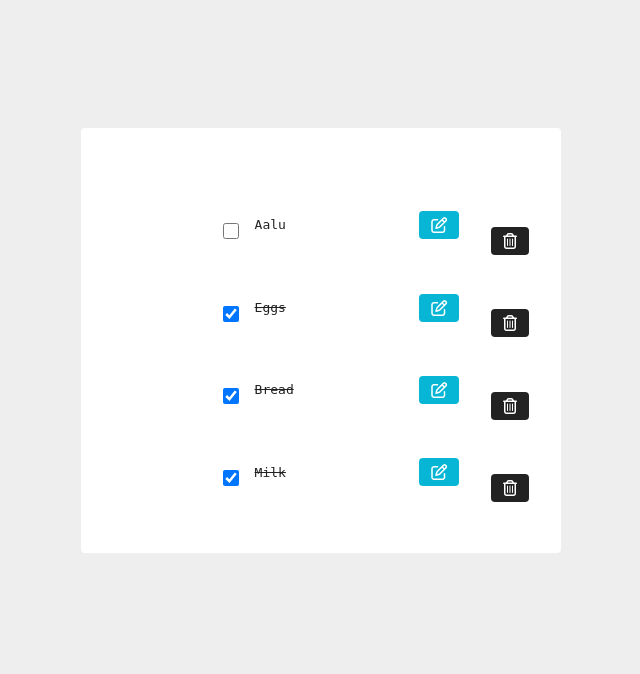
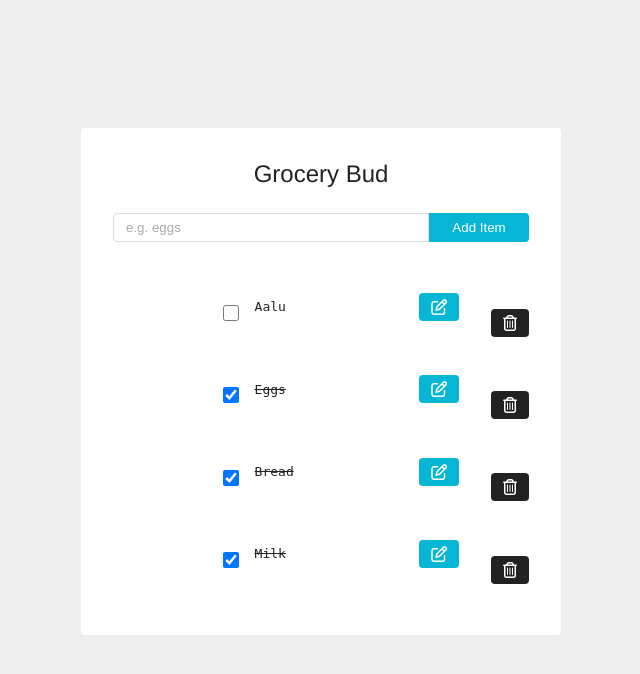
Before and after one commit to homrajbhandari/crud-with-django, a Django app: page / in a window 1280 px wide. Shown: the top 674 px of the page, without its empty margins (319-959 px from the left). Run offline with Django 5.2, Linux system fonts and the light colour scheme; data comes from the database, SQL or seed files in the repository; both versions use the stored data as it was after the commit.

Commit message:
Add new grocery items to the list

```diff
--- /dev/null
+++ b/djangocrud/grocery/static/grocery/css/form.css
@@ -0,0 +1,40 @@
+form h2 {
+  text-align: center;
+  margin-bottom: 1.5rem;
+  text-transform: capitalize;
+  font-weight: normal;
+}
+
+.form-control {
+  display: grid;
+  grid-template-columns: 1fr 100px;
+}
+
+.form-input {
+  width: 100%;
+  padding: 0.375rem 0.75rem;
+  border-radius: 0;
+  border-top-left-radius: 0.25rem;
+  border-bottom-left-radius: 0.25rem;
+  border: 1px solid #ddd;
+}
+
+.form-input::placeholder {
+  color: #aaa;
+}
+
+.form-control .btn {
+  cursor: pointer;
+  color: #fff;
+  background: #06b6d4;
+  border: transparent;
+  border-radius: 0;
+  border-top-right-radius: 0.25rem;
+  border-bottom-right-radius: 0.25rem;
+  padding: 0.375rem 0.75rem;
+  text-transform: capitalize;
+}
+
+.form-control .btn:hover {
+  background: #0e7490;
+}
--- a/djangocrud/grocery/templates/grocery/index.html
+++ b/djangocrud/grocery/templates/grocery/index.html
@@ -10,10 +10,19 @@
         <link rel="stylesheet" href="{% static 'grocery/css/global.css' %}" />
         <link rel="stylesheet" href="{% static 'grocery/css/single-item.css' %}" />
         <link rel="stylesheet" href="{% static 'grocery/css/items.css' %}" />
+        <link rel="stylesheet" href="{% static 'grocery/css/form.css' %}" />
     </head>
     <body>
         <section class="section-center">
-            <!-- Items List -->
+            <!-- Form -->
+            <form method="POST" action="{% url 'grocery:add' %}">
+                {% csrf_token %}
+                <h2>grocery bud</h2>
+                <div class="form-control">
+                    <input type="text" name="name" class="form-input" placeholder="e.g. eggs" />
+                    <button type="submit" class="btn">add item</button>
+                </div>
+            </form>
             <!-- Items List -->
             <pre>
 <div class="items">
--- a/djangocrud/grocery/urls.py
+++ b/djangocrud/grocery/urls.py
@@ -7,4 +7,5 @@ urlpatterns = [
     path('', views.index, name='index'),
     path('toggle/<int:item_id>/', views.toggle_completed, name='toggle'),
     path('delete/<int:item_id>/', views.delete_item, name='delete'),
+    path('add/', views.add_item, name='add'),
 ]
--- a/djangocrud/grocery/views.py
+++ b/djangocrud/grocery/views.py
@@ -27,3 +27,13 @@ def delete_item(request, item_id):
         item.delete()
 
     return redirect('grocery:index')
+
+def add_item(request):
+    """Add a new grocery item"""
+    if request.method == 'POST':
+        name = request.POST.get('name', '').strip()
+
+        if name:
+            GroceryItem.objects.create(name=name)
+
+    return redirect('grocery:index')
```
Also changed, not shown: djangocrud/db.sqlite3.
